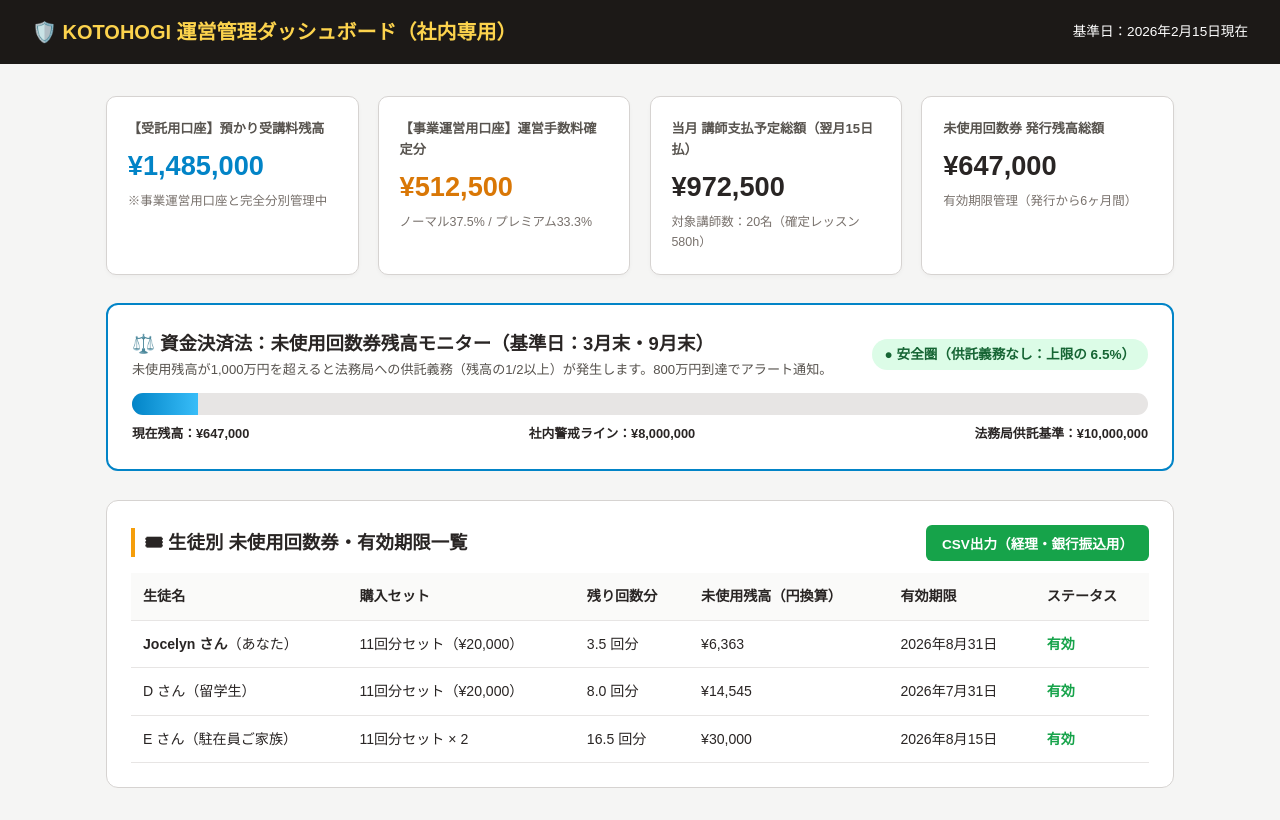
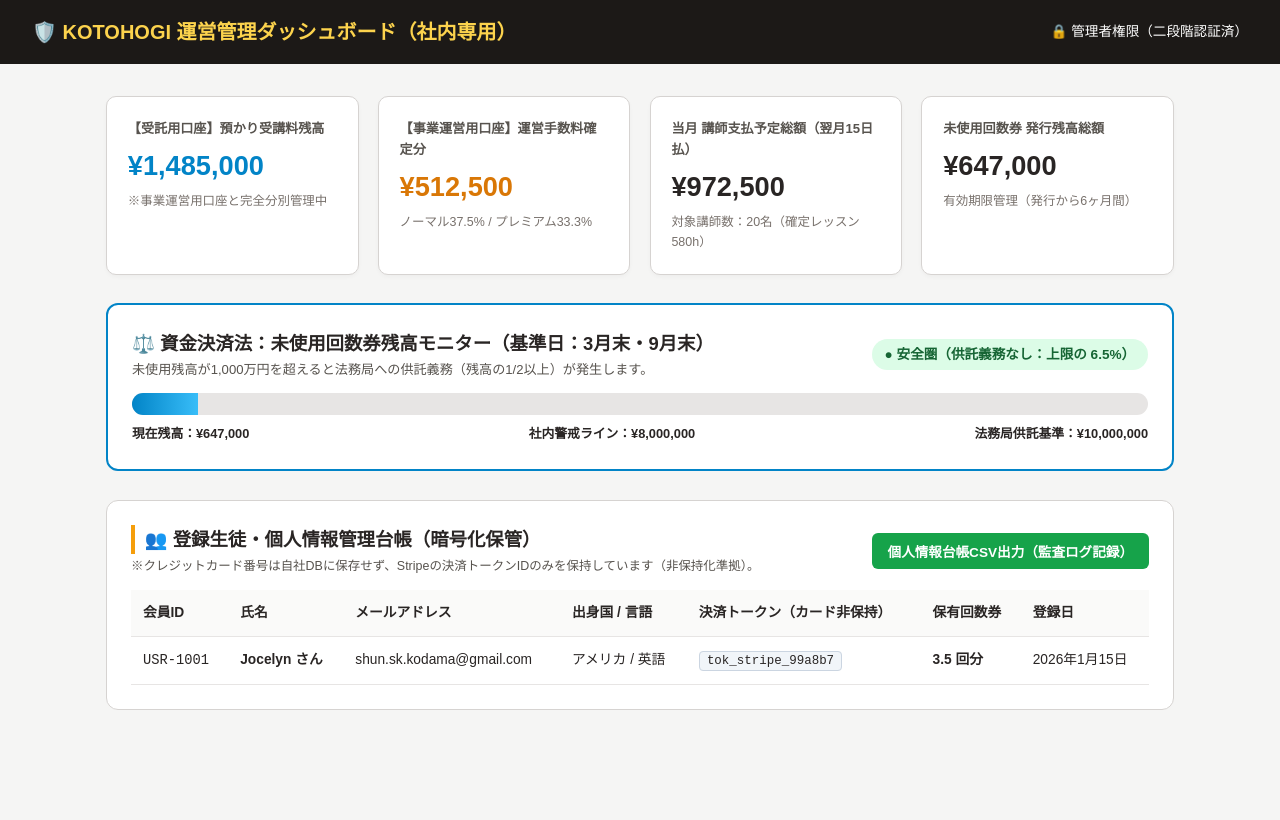
Before and after one commit to kodamafamily/kotohogi-web, a plain HTML site: page admin.html in a window 1280 px wide. Drawn offline with Linux system fonts and the light colour scheme.

Commit message:
Update admin.html

```diff
--- a/admin.html
+++ b/admin.html
@@ -4,7 +4,7 @@
   <meta charset="UTF-8">
   <meta name="viewport" content="width=device-width, initial-scale=1.0">
   <meta name="robots" content="noindex, nofollow">
-  <title>KOTOHOGI 運営管理画面（財務・法務・精算モニター）</title>
+  <title>KOTOHOGI 運営管理画面（財務・法務・個人情報管理）</title>
   <style>
     :root {
       --primary: #f59e0b;
@@ -26,11 +26,12 @@
       display: flex;
       justify-content: space-between;
       align-items: center;
+      flex-wrap: wrap;
+      gap: 0.5rem;
     }
     header h1 { font-size: 1.25rem; color: #fcd34d; }
     .container { max-width: 1100px; margin: 2rem auto; padding: 0 1rem; }
 
-    /* KPIグリッド */
     .kpi-grid {
       display: grid;
       grid-template-columns: repeat(auto-fit, minmax(240px, 1fr));
@@ -38,75 +39,37 @@
       margin-bottom: 1.8rem;
     }
     .kpi-card {
-      background: #fff;
-      border-radius: 10px;
-      padding: 1.3rem;
-      border: 1px solid #d6d3d1;
-      box-shadow: 0 2px 4px rgba(0,0,0,0.03);
+      background: #fff; border-radius: 10px; padding: 1.3rem;
+      border: 1px solid #d6d3d1; box-shadow: 0 2px 4px rgba(0,0,0,0.03);
     }
     .kpi-label { font-size: 0.82rem; color: #57534e; font-weight: bold; }
     .kpi-value { font-size: 1.7rem; font-weight: bold; margin: 0.3rem 0; }
     .kpi-sub { font-size: 0.78rem; color: #78716c; }
 
-    /* 資金決済法（1,000万円供託ライン）監視バー */
     .legal-monitor {
-      background: #fff;
-      border: 2px solid #0284c7;
-      border-radius: 12px;
-      padding: 1.5rem;
-      margin-bottom: 1.8rem;
+      background: #fff; border: 2px solid #0284c7; border-radius: 12px;
+      padding: 1.5rem; margin-bottom: 1.8rem;
     }
-    .legal-header {
-      display: flex;
-      justify-content: space-between;
-      align-items: center;
-      margin-bottom: 0.8rem;
-      flex-wrap: wrap;
-      gap: 0.5rem;
-    }
-    .status-ok {
-      background: #dcfce7;
-      color: #166534;
-      padding: 0.3rem 0.8rem;
-      border-radius: 20px;
-      font-weight: bold;
-      font-size: 0.85rem;
-    }
-    .progress-bar-bg {
-      width: 100%;
-      height: 22px;
-      background: #e7e5e4;
-      border-radius: 11px;
-      overflow: hidden;
-      margin: 0.6rem 0;
-    }
-    .progress-bar-fill {
-      height: 100%;
-      background: linear-gradient(90deg, #0284c7, #38bdf8);
-      transition: 0.3s;
-    }
+    .legal-header { display: flex; justify-content: space-between; align-items: center; margin-bottom: 0.8rem; flex-wrap: wrap; gap: 0.5rem; }
+    .status-ok { background: #dcfce7; color: #166534; padding: 0.3rem 0.8rem; border-radius: 20px; font-weight: bold; font-size: 0.85rem; }
+    .progress-bar-bg { width: 100%; height: 22px; background: #e7e5e4; border-radius: 11px; overflow: hidden; margin: 0.6rem 0; }
+    .progress-bar-fill { height: 100%; background: linear-gradient(90deg, #0284c7, #38bdf8); }
 
-    /* テーブル */
     .panel {
-      background: #fff;
-      border-radius: 12px;
-      padding: 1.5rem;
-      border: 1px solid #d6d3d1;
-      margin-bottom: 1.8rem;
+      background: #fff; border-radius: 12px; padding: 1.5rem;
+      border: 1px solid #d6d3d1; margin-bottom: 1.8rem; overflow-x: auto;
     }
     .panel h2 { font-size: 1.15rem; margin-bottom: 1rem; border-left: 4px solid var(--primary); padding-left: 0.6rem; }
-    table { width: 100%; border-collapse: collapse; font-size: 0.88rem; }
+    table { width: 100%; border-collapse: collapse; font-size: 0.86rem; min-width: 650px; }
     th, td { padding: 0.75rem; text-align: left; border-bottom: 1px solid #e7e5e4; }
     th { background: #fafaf9; font-weight: bold; }
+    .token-pill {
+      background: #f1f5f9; border: 1px solid #cbd5e1; font-family: monospace;
+      font-size: 0.78rem; padding: 0.15rem 0.45rem; border-radius: 4px;
+    }
     .btn-export {
-      background: #16a34a;
-      color: #fff;
-      border: none;
-      padding: 0.5rem 1rem;
-      border-radius: 6px;
-      font-weight: bold;
-      cursor: pointer;
-      font-size: 0.85rem;
+      background: #16a34a; color: #fff; border: none; padding: 0.5rem 1rem;
+      border-radius: 6px; font-weight: bold; cursor: pointer; font-size: 0.85rem;
     }
   </style>
 </head>
@@ -114,7 +77,7 @@
 
   <header>
     <h1>🛡️ KOTOHOGI 運営管理ダッシュボード（社内専用）</h1>
-    <div style="font-size:0.85rem;">基準日：2026年2月15日現在</div>
+    <div style="font-size:0.85rem;">🔒 管理者権限（二段階認証済）</div>
   </header>
 
   <div class="container">
@@ -137,17 +100,17 @@
       </div>
       <div class="kpi-card">
         <div class="kpi-label">未使用回数券 発行残高総額</div>
-        <div class="kpi-value" id="total-unused-tickets">¥647,000</div>
+        <div class="kpi-value">¥647,000</div>
         <div class="kpi-sub">有効期限管理（発行から6ヶ月間）</div>
       </div>
     </div>
 
-    <!-- 資金決済法（前払式支払手段）監視パネル -->
+    <!-- 資金決済法（1,000万円供託ライン）監視パネル -->
     <div class="legal-monitor">
       <div class="legal-header">
         <div>
           <h2 style="font-size:1.15rem;">⚖️ 資金決済法：未使用回数券残高モニター（基準日：3月末・9月末）</h2>
-          <p style="font-size:0.82rem; color:#57534e;">未使用残高が1,000万円を超えると法務局への供託義務（残高の1/2以上）が発生します。800万円到達でアラート通知。</p>
+          <p style="font-size:0.82rem; color:#57534e;">未使用残高が1,000万円を超えると法務局への供託義務（残高の1/2以上）が発生します。</p>
         </div>
         <span class="status-ok">● 安全圏（供託義務なし：上限の 6.5%）</span>
       </div>
@@ -161,62 +124,55 @@
       </div>
     </div>
 
-    <!-- 生徒別 未使用回数券管理テーブル -->
+    <!-- 新設：登録生徒・個人情報管理テーブル（PCI DSS非保持化対応） -->
     <div class="panel">
-      <div style="display:flex; justify-content:space-between; align-items:center; margin-bottom:0.8rem;">
-        <h2 style="margin-bottom:0;">🎟 生徒別 未使用回数券・有効期限一覧</h2>
-        <button class="btn-export" onclick="alert('全銀フォーマット（振込データCSV）および未使用残高台帳CSVをダウンロードします。')">CSV出力（経理・銀行振込用）</button>
+      <div style="display:flex; justify-content:space-between; align-items:center; margin-bottom:0.8rem; flex-wrap:wrap; gap:0.5rem;">
+        <div>
+          <h2 style="margin-bottom:0.2rem;">👥 登録生徒・個人情報管理台帳（暗号化保管）</h2>
+          <p style="font-size:0.78rem; color:#57534e;">※クレジットカード番号は自社DBに保存せず、Stripeの決済トークンIDのみを保持しています（非保持化準拠）。</p>
+        </div>
+        <button class="btn-export" onclick="alert('アクセスログを記録した上で、暗号化CSVを出力します。')">個人情報台帳CSV出力（監査ログ記録）</button>
       </div>
       <table>
         <thead>
           <tr>
-            <th>生徒名</th>
-            <th>購入セット</th>
-            <th>残り回数分</th>
-            <th>未使用残高（円換算）</th>
-            <th>有効期限</th>
-            <th>ステータス</th>
+            <th>会員ID</th>
+            <th>氏名</th>
+            <th>メールアドレス</th>
+            <th>出身国 / 言語</th>
+            <th>決済トークン（カード非保持）</th>
+            <th>保有回数券</th>
+            <th>登録日</th>
           </tr>
         </thead>
-        <tbody id="ticket-ledger-body">
-          <tr>
-            <td><strong>Jocelyn さん</strong>（あなた）</td>
-            <td>11回分セット（¥20,000）</td>
-            <td id="jocelyn-rem">3.5 回分</td>
-            <td id="jocelyn-yen">¥6,363</td>
-            <td>2026年8月31日</td>
-            <td><span style="color:#16a34a; font-weight:bold;">有効</span></td>
-          </tr>
-          <tr>
-            <td>D さん（留学生）</td>
-            <td>11回分セット（¥20,000）</td>
-            <td>8.0 回分</td>
-            <td>¥14,545</td>
-            <td>2026年7月31日</td>
-            <td><span style="color:#16a34a; font-weight:bold;">有効</span></td>
-          </tr>
-          <tr>
-            <td>E さん（駐在員ご家族）</td>
-            <td>11回分セット × 2</td>
-            <td>16.5 回分</td>
-            <td>¥30,000</td>
-            <td>2026年8月15日</td>
-            <td><span style="color:#16a34a; font-weight:bold;">有効</span></td>
-          </tr>
-        </tbody>
+        <tbody id="student-master-body"></tbody>
       </table>
     </div>
   </div>
 
   <script>
-    // student.html / mypage.html でのJocelynさんの最新残高を自動反映
-    const saved = localStorage.getItem("kotohogi_demo_state_v1");
-    if (saved) {
-      const st = JSON.parse(saved);
-      document.getElementById('jocelyn-rem').textContent = `${st.tickets.toFixed(1)} 回分`;
-      const yen = Math.round((20000 / 11) * st.tickets);
-      document.getElementById('jocelyn-yen').textContent = `¥${yen.toLocaleString()}`;
+    const STORAGE_KEY = "kotohogi_demo_state_v2";
+    const saved = JSON.parse(localStorage.getItem(STORAGE_KEY) || "null");
+    const users = (saved && saved.registeredUsers) ? saved.registeredUsers : [
+      { id: "USR-1001", name: "Jocelyn さん", email: "shun.sk.kodama@gmail.com", country: "アメリカ / 英語", cardToken: "tok_stripe_99a8b7", tickets: 3.5, joinedAt: "2026年1月15日" }
+    ];
+
+    if (saved && users.length > 0) {
+      users[0].tickets = saved.tickets;
     }
+
+    const tbody = document.getElementById('student-master-body');
+    tbody.innerHTML = users.map(u => `
+      <tr>
+        <td><code>${u.id}</code></td>
+        <td><strong>${u.name}</strong></td>
+        <td>${u.email}</td>
+        <td>${u.country}</td>
+        <td><span class="token-pill">${u.cardToken}</span></td>
+        <td><strong>${Number(u.tickets).toFixed(1)} 回分</strong></td>
+        <td>${u.joinedAt}</td>
+      </tr>
+    `).join('');
   </script>
 </body>
 </html>
```
